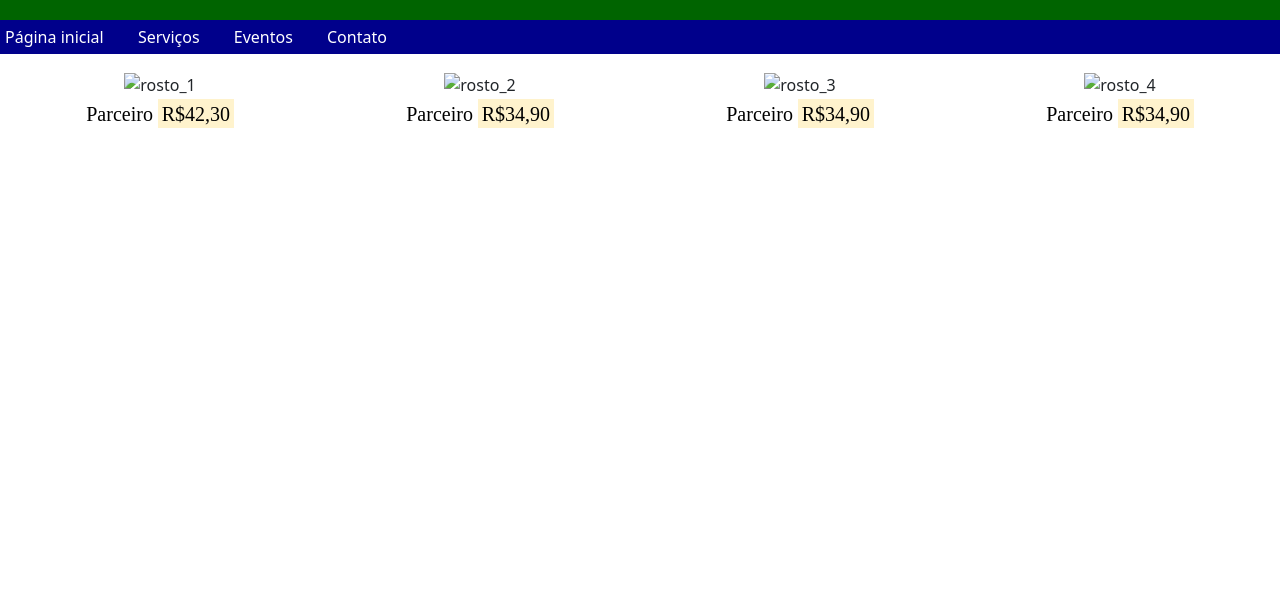
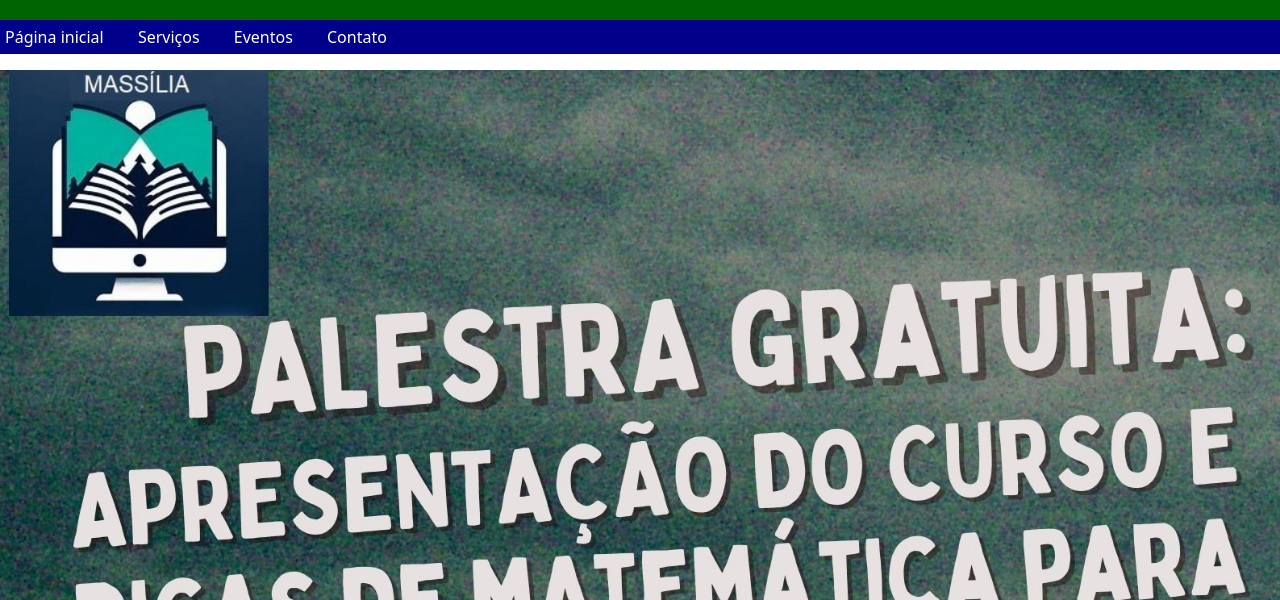
Before and after one commit to bersantjr/bersantjr.github.io, a plain HTML site: page massilia/massilia_4.html in a window 1280 px wide. Shown: the part 120-720 px from the top of the page. Drawn offline with nearby package versions, Linux system fonts and the light colour scheme.

Commit message:
Add files via upload

```diff
--- a/massilia/massilia_4.html
+++ b/massilia/massilia_4.html
@@ -36,47 +36,19 @@
             <li><a href="contato.html">Contato</a></li>
         </ul>
     </nav>
-	 <!-- Início da tabela -->
- <table border="0" width="100%" cellpadding="1">
-    <tr>
-    <td width="12.5%" valign="top" align = "center">
-        <div>
-            <img src="img_1.png" alt="rosto_1"/>
-            </div>
-    </td>
-    <td width="12.5%" valign="top" align = "center">
-        <div>
-            <img src="img_2.png" alt="rosto_2"/>
-            </div>
-    </td>
-        <td width="12.5%" valign="top" align = "center">
-            <div>
-            <img src="img_3.png" alt="rosto_3"/>
-                </div>
+	 <!-- Início -->
+    <table border="0" width="100%" cellpadding="0">
+
+        <td width="100%" valign="top" align = "center">
+
+         <img src="evento.jpg" alt="Massília Treinamentos e Consultorias"/>
+
         </td>
-         <td width="12.5%" valign="top" align = "center">
-             <div>
-            <img src="img_4.png" alt="rosto_4"/>
-                </div>
-        </td>
-    </tr>
 
-    <tr>
-        <td width="12.5%" valign="top" align = "center">
-            <p class = "p_2"> Parceiro <mark>R$42,30</mark></p>
-        </td>
-        <td width="12.5%" valign="top" align = "center">
-            <p class = "p_2"> Parceiro <mark>R$34,90</mark></p>
-        </td>
-        <td width="12.5%" valign="top" align = "center">
-            <p class = "p_2"> Parceiro <mark>R$34,90</mark></p>
-        </td>
-        <td width="12.5%" valign="top" align = "center">
-            <p class = "p_2"> Parceiro <mark>R$34,90</mark></p>
-        </td>
-    </tr>
-</table>
-<!-- Fim da tabela -->
+
+
+    </table>
+    <!-- Fim -->
 
 
 </br>
```
